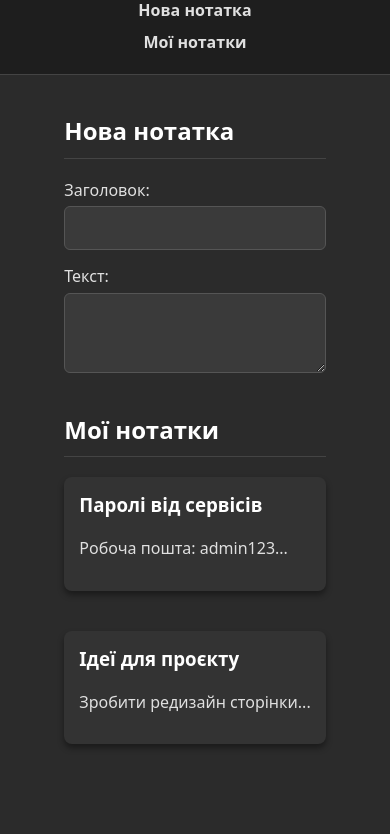
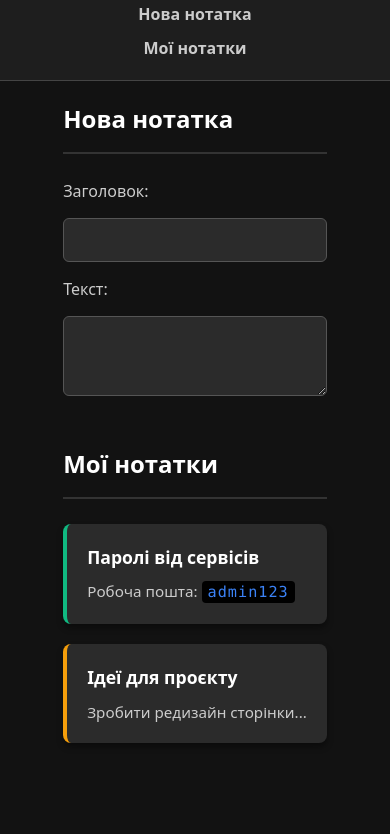
Before and after one commit to fl4wl3ssaw/notes-manager, a plain HTML site: page index.html in a window 390 px wide. Shown: the part 81-915 px from the top of the page. Drawn offline with Linux system fonts and the light colour scheme.

Commit message:
адаптивність

```diff
--- a/css/style.css
+++ b/css/style.css
@@ -1,52 +1,63 @@
+/*
+   Обґрунтування нечіткої вимоги (Варіант 13: "має виглядати надійно й безпечно"):
+   Для створення відчуття приватності та безпеки обрано стриману темну палітру (--bg-main: #121212),
+   яка традиційно асоціюється із захищеними системами та терміналами розробників.
+   Як головний акцент довіри використано стриманий синій колір (--accent-safe: #3b82f6),
+   що є стандартом для банківських додатків та антивірусного ПЗ.
+   Завдяки високому контрасту тексту до фону (≥4.5:1) інтерфейс виглядає чітко,
+   а моноширинний шрифт унеможливлює помилкове прочитання символів у паролях.
+*/
+
+:root {
+    --bg-main: #121212;
+    --bg-surface: #1e1e1e;
+    --bg-card: #2b2b2b;
+
+    --text-primary: #ffffff;
+    --text-secondary: #cccccc;
+
+    --accent-safe: #3b82f6;
+    --cat-pass: #10b981;
+    --cat-ideas: #f59e0b;
+
+    --font-main: system-ui, -apple-system, sans-serif;
+    --font-mono: 'Consolas', 'Courier New', monospace;
+    --line-height-base: 1.5;
+}
+
 *, *::before, *::after {
     box-sizing: border-box;
 }
 
 body {
     margin: 0;
-    font-family: system-ui, sans-serif;
+    font-family: var(--font-main);
     font-size: 1rem;
-    line-height: 1.4;
-    background-color: #2b2b2b;
-    color: #e0e0e0;
+    line-height: var(--line-height-base);
+    background-color: var(--bg-main);
+    color: var(--text-secondary);
 }
 
-.warning {
-    color: #ff4757;
+h1, h2, h3 {
+    color: var(--text-primary);
+    margin-top: 0;
 }
 
-.header {
-    background-color: #1e1e1e;
-    padding: 20px;
-    border-bottom: 1px solid #444;
-    text-align: center;
-    /* Вмикаємо Flexbox */
-    display: flex;
-    flex-direction: column; /* Елементи йдуть один під одним */
-    align-items: center; /* Центруємо по горизонталі */
-    gap: 15px; /* Відстань між заголовком та блоком навігації */
+img {
+    max-width: 100%;
+    height: auto;
 }
 
-.header-title {
-    margin: 0;
-    color: #ffffff;
-    font-size: 2rem;
-}
-.nav{
-    display: flex;
-    flex-direction: column;
-    align-items: center;
-    gap: 10px;
-
-}
-.nav-link {
-    color: #e0e0e0;
-    text-decoration: none;
-    font-weight: bold;
+.layout-wrapper {
+    display: grid;
+    grid-template-columns: 1fr;
+    gap: 20px;
 }
 
-.nav-link:hover {
-    color: #ff4757;
+.cards-container {
+    display: grid;
+    grid-template-columns: 1fr;
+    gap: 20px;
 }
 
 .main {
@@ -54,30 +65,72 @@ body {
     padding: 20px;
 }
 
+.header {
+    background-color: var(--bg-surface);
+    padding: 20px;
+    border-bottom: 1px solid #444;
+    text-align: center;
+    display: flex;
+    flex-direction: column;
+    align-items: center;
+    gap: 15px;
+}
+
+.header-title {
+    margin: 0;
+    font-size: 2rem;
+}
+
+.nav {
+    display: flex;
+    flex-direction: column;
+    align-items: center;
+    gap: 10px;
+}
+
+.nav-link {
+    color: var(--text-secondary);
+    text-decoration: none;
+    font-weight: bold;
+}
+
+.nav-link:hover {
+    color: var(--accent-safe);
+}
+
 .section {
-    margin-bottom: 40px;
+    margin-bottom: 50px;
 }
 
 .section-title {
-    color: #ffffff;
-    border-bottom: 1px solid #444;
-    padding-bottom: 10px;
+    font-size: 1.5rem;
+    padding-bottom: 15px;
+    margin-bottom: 25px;
+    border-bottom: 2px solid #333;
+}
+
+.form {
+    display: flex;
+    flex-direction: column;
+    gap: 15px;
+    max-width: 500px;
 }
 
 .form-label,
-.form-input{
+.form-input {
     display: block;
     width: 100%;
 }
+
 .form-label {
-    margin-bottom: 5px;
-    margin-top: 15px;
-    color: #e0e0e0;
+    margin: 0;
+    font-weight: 500;
+    color: var(--text-secondary);
 }
 
 .form-input {
-    background-color: #3a3a3a;
-    color: #e0e0e0;
+    background-color: var(--bg-card);
+    color: var(--text-primary);
     padding: 12px;
     border: 1px solid #555;
     border-radius: 6px;
@@ -90,33 +143,41 @@ body {
 }
 
 .note-card {
-    background-color: #333333;
-    padding: 15px;
-    margin-bottom: 20px;
+    background-color: var(--bg-card);
+    padding: 20px;
     border-radius: 8px;
     box-shadow: 0 4px 6px rgba(0, 0, 0, 0.4);
-    max-height: 120px;
+    display: flex;
+    flex-direction: column;
+    gap: 10px;
     overflow: hidden;
 }
 
 .note-title {
-    margin-top: 0;
-    color: #ffffff;
+    margin: 0;
+    font-size: 1.1rem;
+}
+
+.note-text {
+    margin: 0;
+    font-size: 0.95rem;
 }
 
 .sidebar {
-    background-color: #121212;
+    background-color: var(--bg-surface);
     padding: 20px;
-    border-left: 4px solid #ff4757;
+    border-left: 4px solid var(--accent-safe);
     max-width: 800px;
     margin: 20px auto;
     border-radius: 8px;
 }
 
+.sidebar-title {
+    font-size: 1.5rem;
+    margin-bottom: 20px;
+}
+
 .note-card--full {
-    background-color: #333333;
-    padding: 20px;
-    border-radius: 8px;
     max-height: none;
     overflow: visible;
 }
@@ -129,20 +190,25 @@ body {
     border-top: 1px solid #444;
     margin-top: 40px;
 }
-.layout-wrapper {
-    display: grid;
-    grid-template-columns: 1fr;
-    gap: 20px;
+
+.pwd-value {
+    font-family: var(--font-mono);
+    letter-spacing: 1px;
+    color: var(--accent-safe);
+    background-color: #000000;
+    padding: 2px 6px;
+    border-radius: 4px;
 }
 
-.cards-container {
-    display: grid;
-    grid-template-columns: 1fr;
-    gap: 20px;
+.note-card--cat-pass {
+    border-left: 4px solid var(--cat-pass);
+}
+
+.note-card--cat-ideas {
+    border-left: 4px solid var(--cat-ideas);
 }
 
 @media (min-width: 600px) {
-
     .header {
         flex-direction: row;
         justify-content: space-between;
@@ -156,6 +222,7 @@ body {
         grid-template-columns: repeat(2, 1fr);
     }
 }
+
 @media (min-width: 1024px) {
     .layout-wrapper {
         grid-template-columns: 2fr 1fr;
@@ -168,7 +235,3 @@ body {
         grid-template-columns: repeat(3, 1fr);
     }
 }
-img {
-    max-width: 100%;
-    height: auto;
-}
--- a/index.html
+++ b/index.html
@@ -37,30 +37,32 @@
             <h2 class="section-title">Мої нотатки</h2>
 
             <div class="cards-container">
-            <article class="note-card">
-                <h3 class="note-title">Паролі від сервісів</h3>
-                <p class="note-text">Робоча пошта: admin123...</p>
-            </article>
+                <!-- Картка з паролем (з категорією) -->
+                <article class="note-card note-card--cat-pass">
+                    <h3 class="note-title">Паролі від сервісів</h3>
+                    <p class="note-text">Робоча пошта: <span class="pwd-value">admin123</span></p>
+                </article>
 
-            <article class="note-card">
-                <h3 class="note-title">Ідеї для проєкту</h3>
-                <p class="note-text">Зробити редизайн сторінки...</p>
-            </article>
+                <!-- Картка з ідеєю (з категорією) -->
+                <article class="note-card note-card--cat-ideas">
+                    <h3 class="note-title">Ідеї для проєкту</h3>
+                    <p class="note-text">Зробити редизайн сторінки...</p>
+                </article>
             </div>
-
         </section>
     </main>
 
     <!-- Блок перегляду обраної нотатки повністю -->
     <aside class="sidebar">
         <h2 class="sidebar-title">Перегляд обраної нотатки</h2>
-        <article class="note-card note-card--full">
+        <article class="note-card note-card--full note-card--cat-pass">
             <h3 class="note-title">Паролі від сервісів</h3>
-            <p class="note-text">Робоча пошта: admin123</p>
-            <p class="note-text">Пін-код від офісу: 4321</p>
+            <p class="note-text">Робоча пошта: <span class="pwd-value">admin123</span></p>
+            <p class="note-text">Пін-код від офісу: <span class="pwd-value">4321</span></p>
         </article>
     </aside>
 </div>
+
 <!-- Підвал -->
 <footer class="footer">
     <p class="footer-text">Автор проєкту: Лаба Іван, 2026</p>
```
